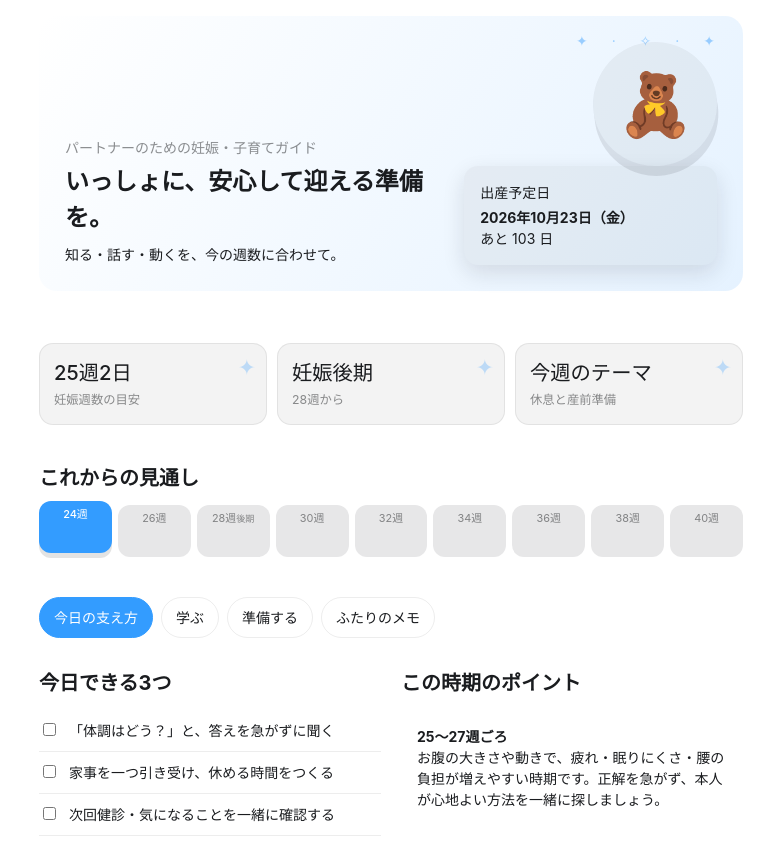
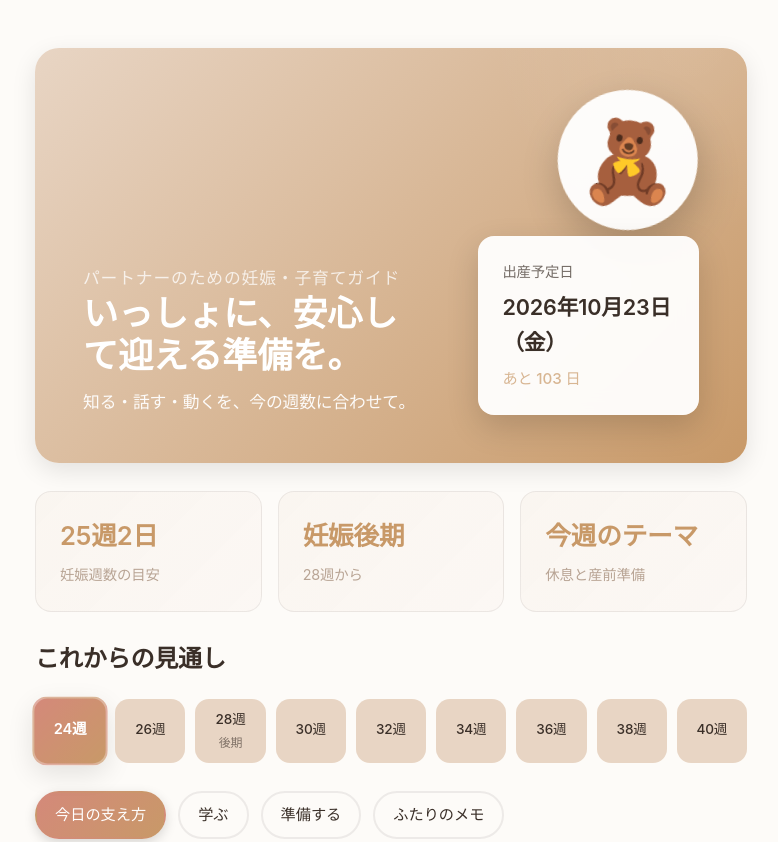
Before and after one commit to kenyahatakeyama/partner-pregnancy-guide, a plain HTML site: page index.html in a window 1280 px wide. Shown: the top 842 px of the page, without its empty margins (249-1027 px from the left). Drawn offline with Linux system fonts and the light colour scheme.

Commit message:
Improve visual design and user experience
- Implement warm earth tone color palette (warm brown, coral, beige)
- Increase typography hierarchy (h1: 2.2rem, h2: 1.5rem)
- Add smooth animations (hover effects, fade-in, floating)
- Enhance card styling with gradients and improved shadows
- Increase spacing and padding for better readability
- Improve button and tab styling with gradient backgrounds
- Optimize hover states with transform and shadow effects
- Add animation for week track cards
- Improve overall visual polish and cohesiveness

Co-Authored-By: Claude Haiku 4.5 <noreply@anthropic.com>

```diff
--- a/index.html
+++ b/index.html
@@ -9,246 +9,520 @@
   <style>
     :root {
       color-scheme: light dark;
-      background-color: var(--background) !important;
-      --background: light-dark(rgb(255 255 255), rgb(24 24 24));
-      --foreground: light-dark(rgb(26 28 31), rgb(255 255 255));
-      --card: color-mix(in oklab, var(--foreground) 5%, transparent);
-      --card-foreground: var(--foreground);
-      --primary: light-dark(rgb(51 156 255), rgb(131 195 255));
-      --primary-foreground: light-dark(rgb(255 255 255), rgb(13 13 13));
-      --secondary: light-dark(rgb(255 255 255 / 96%), rgb(54 54 54 / 96%));
-      --secondary-foreground: var(--foreground);
-      --muted: color-mix(in srgb, var(--foreground) 10%, transparent);
-      --muted-foreground: light-dark(rgb(26 28 31 / 49.4%), rgb(255 255 255 / 49.8%));
-      --accent: light-dark(rgb(229 242 255), rgb(13 39 63));
-      --accent-foreground: var(--primary);
-      --destructive: light-dark(rgb(226 85 7), rgb(255 133 73));
-      --border: light-dark(rgb(26 28 31 / 8%), rgb(255 255 255 / 8.2%));
-      --input: light-dark(rgb(26 28 31 / 11.8%), color-mix(in oklab, rgb(0 0 0) 10%, transparent));
-      --ring: light-dark(rgb(51 156 255), rgb(131 195 255 / 76%));
-      --font-size-base: 14px;
+
+      --bg-light: #fdfbf8;
+      --bg-dark: #16110d;
+      --fg-light: #3a2f28;
+      --fg-dark: #ede7e0;
+
+      --primary-light: #c89968;
+      --primary-dark: #d9a876;
+      --secondary-light: #e8d5c4;
+      --secondary-dark: #4a3d34;
+      --accent-light: #d4897a;
+      --accent-dark: #e09b8d;
+      --muted-light: #b8a494;
+      --muted-dark: #8a7a6f;
+
+      --border-light: rgba(58, 47, 40, 0.08);
+      --border-dark: rgba(237, 231, 224, 0.12);
+      --input-light: rgba(58, 47, 40, 0.06);
+      --input-dark: rgba(237, 231, 224, 0.08);
+
+      --background: light-dark(var(--bg-light), var(--bg-dark));
+      --foreground: light-dark(var(--fg-light), var(--fg-dark));
+      --primary: light-dark(var(--primary-light), var(--primary-dark));
+      --secondary: light-dark(var(--secondary-light), var(--secondary-dark));
+      --accent: light-dark(var(--accent-light), var(--accent-dark));
+      --muted: light-dark(var(--muted-light), var(--muted-dark));
+      --border: light-dark(var(--border-light), var(--border-dark));
+      --input: light-dark(var(--input-light), var(--input-dark));
+
       --font-sans: -apple-system, system-ui, "Segoe UI", sans-serif;
-      --font-mono: ui-monospace, SFMono-Regular, "SF Mono", Menlo, Consolas, "Liberation Mono", monospace;
-      --font-size-normal: max(11px, var(--font-size-base));
-      --font-size-h1: calc(var(--font-size-normal) * 1.7142857143);
-      --font-size-h2: calc(var(--font-size-normal) * 1.4285714286);
-      --radius-2xl: calc(12.5px * 1.6);
-      --radius-lg: 12.5px;
-      --radius: 12.5px;
-      --shadow-sm: 0 1px 2px -1px rgb(0 0 0 / 8%);
+      --font-size-base: 15px;
+      --font-size-normal: max(13px, var(--font-size-base));
+      --font-size-h1: 2.2rem;
+      --font-size-h2: 1.5rem;
+      --font-size-h3: 1.1rem;
+      --line-height-base: 1.6;
+      --radius-lg: 16px;
+      --shadow-sm: 0 2px 8px rgba(0, 0, 0, 0.06);
+      --shadow-md: 0 8px 24px rgba(0, 0, 0, 0.1);
+    }
+
+    @media (prefers-color-scheme: dark) {
+      :root {
+        --background: var(--bg-dark);
+        --foreground: var(--fg-dark);
+        --primary: var(--primary-dark);
+        --secondary: var(--secondary-dark);
+        --accent: var(--accent-dark);
+        --muted: var(--muted-dark);
+        --border: var(--border-dark);
+        --input: var(--input-dark);
+      }
+    }
+
+    :root[data-theme="light"] {
+      --background: var(--bg-light);
+      --foreground: var(--fg-light);
+      --primary: var(--primary-light);
+      --secondary: var(--secondary-light);
+      --accent: var(--accent-light);
+      --muted: var(--muted-light);
+      --border: var(--border-light);
+      --input: var(--input-light);
+    }
+
+    :root[data-theme="dark"] {
+      --background: var(--bg-dark);
+      --foreground: var(--fg-dark);
+      --primary: var(--primary-dark);
+      --secondary: var(--secondary-dark);
+      --accent: var(--accent-dark);
+      --muted: var(--muted-dark);
+      --border: var(--border-dark);
+      --input: var(--input-dark);
     }
 
     * { box-sizing: border-box; }
-    html, body { margin: 0; }
+    html, body { margin: 0; padding: 0; }
     body {
-      padding: 0;
       color: var(--foreground);
       background: var(--background);
       font-family: var(--font-sans);
       font-size: var(--font-size-normal);
-      line-height: 1.5;
+      line-height: var(--line-height-base);
+      letter-spacing: -0.01em;
     }
 
-    #app { display: flex; flex-direction: column; gap: 12px; width: 100%; max-width: 736px; margin: 0 auto; padding: 1rem; }
+    #app {
+      display: flex;
+      flex-direction: column;
+      gap: 28px;
+      width: 100%;
+      max-width: 760px;
+      margin: 0 auto;
+      padding: 3rem 1.5rem;
+    }
 
     .hero {
       position: relative;
       display: grid;
-      grid-template-columns: 1.35fr 0.9fr;
-      gap: 20px;
+      grid-template-columns: 1.4fr 0.85fr;
+      gap: 32px;
       align-items: end;
-      margin-bottom: 22px;
-      padding: 26px;
-      background: linear-gradient(125deg, var(--secondary), var(--accent));
-      color: var(--secondary-foreground);
-      border-radius: 18px;
+      padding: 48px;
+      background: linear-gradient(135deg, var(--secondary) 0%, var(--primary) 100%);
+      color: #fff;
+      border-radius: 24px;
+      box-shadow: var(--shadow-md);
+      overflow: hidden;
     }
 
-    .hero::after { content: '✦  ·  ✧  ·  ✦'; position: absolute; right: 18px; top: 14px; letter-spacing: 10px; color: var(--primary); opacity: 0.45; }
-    .eyebrow { color: var(--muted-foreground); margin: 0 0 6px; }
-    h1 { margin: 0 0 8px; font-size: var(--font-size-h1); }
-    h2 { margin: 0 0 12px; font-size: var(--font-size-h2); }
+    .hero::before {
+      content: '';
+      position: absolute;
+      top: -50%;
+      right: -20%;
+      width: 400px;
+      height: 400px;
+      background: radial-gradient(circle, rgba(255, 255, 255, 0.1) 0%, transparent 70%);
+      border-radius: 50%;
+      pointer-events: none;
+    }
+
+    .eyebrow {
+      position: relative;
+      z-index: 1;
+      color: rgba(255, 255, 255, 0.8);
+      margin: 0 0 12px;
+      font-size: 0.9rem;
+      letter-spacing: 0.05em;
+      text-transform: uppercase;
+    }
+
+    h1 {
+      position: relative;
+      z-index: 1;
+      margin: 0 0 12px;
+      font-size: var(--font-size-h1);
+      font-weight: 600;
+      line-height: 1.2;
+      text-wrap: balance;
+    }
+
+    .hero > div:first-child p {
+      position: relative;
+      z-index: 1;
+      margin: 0;
+      font-size: 1.05rem;
+      opacity: 0.95;
+    }
+
+    h2 {
+      margin: 0 0 20px;
+      font-size: var(--font-size-h2);
+      font-weight: 600;
+      color: var(--foreground);
+    }
+
+    h3 {
+      margin: 0 0 12px;
+      font-size: var(--font-size-h3);
+      font-weight: 600;
+      color: var(--foreground);
+    }
+
     p { margin: 0; }
 
     .due {
       position: relative;
-      z-index: 1;
-      padding: 16px;
-      background: var(--card);
-      color: var(--card-foreground);
-      border-radius: 14px;
-      box-shadow: 0 8px 22px color-mix(in srgb, var(--foreground) 12%, transparent);
+      z-index: 2;
+      padding: 24px;
+      background: rgba(255, 255, 255, 0.95);
+      color: var(--fg-light);
+      border-radius: 16px;
+      box-shadow: 0 12px 32px rgba(0, 0, 0, 0.15);
+      backdrop-filter: blur(10px);
     }
 
-    .due strong { display: block; margin-top: 4px; }
-    .stats { display: grid; grid-template-columns: repeat(3, 1fr); gap: 10px; margin: 18px 0 26px; }
+    .due span { font-size: 0.9rem; opacity: 0.7; }
+    .due strong { display: block; margin-top: 6px; font-size: 1.35rem; font-weight: 600; }
+    .due #countdown { display: block; margin-top: 8px; font-size: 0.95rem; color: var(--primary-light); font-weight: 500; }
+
+    .stats {
+      display: grid;
+      grid-template-columns: repeat(3, 1fr);
+      gap: 16px;
+      margin: 0;
+    }
+
     .stat {
       position: relative;
-      padding: 14px;
-      background: var(--card);
-      color: var(--card-foreground);
+      padding: 24px;
+      background: linear-gradient(135deg, rgba(200, 153, 104, 0.05) 0%, rgba(212, 137, 122, 0.03) 100%);
       border: 1px solid var(--border);
-      border-radius: 14px;
+      border-radius: 16px;
+      transition: all 0.3s ease;
     }
 
-    .stat::after { content: '✦'; position: absolute; right: 10px; top: 7px; color: var(--primary); opacity: 0.28; font-size: 1.55em; }
-    .stat b { display: block; font-size: 1.45em; font-weight: 500; }
-    .stat span { color: var(--muted-foreground); font-size: 0.88em; }
+    .stat:hover {
+      transform: translateY(-4px);
+      border-color: var(--primary);
+      box-shadow: var(--shadow-md);
+    }
+
+    .stat b {
+      display: block;
+      font-size: 1.6rem;
+      font-weight: 600;
+      color: var(--primary);
+      margin-bottom: 6px;
+    }
+
+    .stat span {
+      color: var(--muted);
+      font-size: 0.9rem;
+    }
 
     .week-track {
       display: grid;
       grid-template-columns: repeat(9, 1fr);
-      gap: 6px;
-      margin: 10px 0 28px;
+      gap: 10px;
+      margin: 0;
     }
 
     .week {
-      min-height: 52px;
-      padding: 5px 3px;
-      background: var(--muted);
-      color: var(--muted-foreground);
+      position: relative;
+      min-height: 64px;
+      padding: 8px 4px;
+      display: flex;
+      flex-direction: column;
+      align-items: center;
+      justify-content: center;
+      background: linear-gradient(135deg, var(--secondary) 0%, var(--secondary) 100%);
+      color: var(--foreground);
       text-align: center;
-      border-radius: 12px;
-      font-size: 0.78em;
-      transition: transform 0.2s ease;
+      border-radius: 14px;
+      font-size: 0.85rem;
+      font-weight: 500;
+      transition: all 0.3s cubic-bezier(0.34, 1.56, 0.64, 1);
+      border: 2px solid transparent;
+    }
+
+    .week small {
+      display: block;
+      font-size: 0.75rem;
+      opacity: 0.6;
+      margin-top: 2px;
     }
 
     .week.active {
-      background: var(--primary);
-      color: var(--primary-foreground);
-      font-weight: 500;
-      transform: translateY(-4px);
-      box-shadow: 0 5px 0 color-mix(in srgb, var(--foreground) 12%, transparent);
+      background: linear-gradient(135deg, var(--accent) 0%, var(--primary) 100%);
+      color: white;
+      font-weight: 600;
+      transform: scale(1.08);
+      box-shadow: var(--shadow-md);
+      border-color: rgba(255, 255, 255, 0.3);
     }
 
     .tabs {
       display: flex;
       flex-wrap: wrap;
-      gap: 8px;
-      margin-bottom: 18px;
+      gap: 12px;
+      margin: 0 0 24px;
     }
 
     .tabs button {
       appearance: none;
-      border: 1px solid var(--border);
-      padding: 9px 14px;
+      border: 2px solid var(--border);
+      padding: 10px 18px;
       border-radius: 999px;
       background: transparent;
       color: var(--foreground);
       font: inherit;
+      font-weight: 500;
+      font-size: 0.95rem;
       cursor: pointer;
-      transition: transform 0.15s ease;
+      transition: all 0.3s ease;
     }
 
-    .tabs button:hover { transform: translateY(-2px); }
-    .tabs button[aria-selected="true"] { background: var(--primary); border-color: var(--primary); color: var(--primary-foreground); }
+    .tabs button:hover {
+      border-color: var(--primary);
+      color: var(--primary);
+      transform: translateY(-2px);
+    }
+
+    .tabs button[aria-selected="true"] {
+      background: linear-gradient(135deg, var(--accent) 0%, var(--primary) 100%);
+      border-color: transparent;
+      color: white;
+      box-shadow: 0 4px 12px rgba(0, 0, 0, 0.15);
+    }
 
     .panel { display: none; }
-    .panel.active { display: block; }
+    .panel.active { display: block; animation: fadeIn 0.3s ease; }
 
-    .two-col { display: grid; grid-template-columns: 1fr 1fr; gap: 20px; }
-    .section { margin-bottom: 22px; }
-
-    .checklist { list-style: none; padding: 0; margin: 0; }
-    .checklist li { display: flex; gap: 10px; align-items: flex-start; padding: 10px 0; border-bottom: 1px solid var(--border); }
-    .checklist input[type="checkbox"] { margin-top: 3px; accent-color: var(--primary); }
-    .checklist label { cursor: pointer; }
-    .checklist input:checked + label { color: var(--muted-foreground); text-decoration: line-through; }
-
-    .callout { padding: 16px; background: var(--secondary); color: var(--secondary-foreground); border-radius: 14px; }
-    .warning {
-      padding: 14px;
-      border: 1px solid var(--destructive);
-      border-radius: 14px;
+    @keyframes fadeIn {
+      from { opacity: 0; }
+      to { opacity: 1; }
     }
 
-    .warning strong { color: var(--destructive); }
+    .two-col {
+      display: grid;
+      grid-template-columns: 1fr 1fr;
+      gap: 28px;
+    }
 
-    .learning { display: grid; grid-template-columns: repeat(3, 1fr); gap: 10px; }
+    .section {
+      display: flex;
+      flex-direction: column;
+      gap: 16px;
+    }
+
+    .checklist {
+      list-style: none;
+      padding: 0;
+      margin: 0;
+      display: flex;
+      flex-direction: column;
+      gap: 0;
+    }
+
+    .checklist li {
+      display: flex;
+      gap: 12px;
+      align-items: flex-start;
+      padding: 14px 0;
+      border-bottom: 1px solid var(--border);
+      transition: all 0.2s ease;
+    }
+
+    .checklist li:last-child { border-bottom: none; }
+    .checklist li:hover { padding-left: 4px; }
+
+    .checklist input[type="checkbox"] {
+      margin-top: 4px;
+      width: 20px;
+      height: 20px;
+      accent-color: var(--primary);
+      cursor: pointer;
+      flex-shrink: 0;
+    }
+
+    .checklist label {
+      cursor: pointer;
+      flex: 1;
+    }
+
+    .checklist input:checked + label {
+      color: var(--muted);
+      text-decoration: line-through;
+    }
+
+    .callout {
+      padding: 24px;
+      background: linear-gradient(135deg, var(--secondary) 0%, var(--secondary) 100%);
+      color: var(--foreground);
+      border-radius: 16px;
+      border-left: 4px solid var(--primary);
+    }
+
+    .callout strong {
+      display: block;
+      color: var(--primary);
+      margin-bottom: 8px;
+    }
+
+    .warning {
+      padding: 24px;
+      background: linear-gradient(135deg, rgba(212, 137, 122, 0.08) 0%, rgba(212, 137, 122, 0.04) 100%);
+      border: 2px solid var(--accent);
+      border-radius: 16px;
+    }
+
+    .warning strong { color: var(--accent); }
+
+    .learning {
+      display: grid;
+      grid-template-columns: repeat(3, 1fr);
+      gap: 16px;
+    }
+
     .lesson {
       text-align: left;
-      width: 100%;
-      padding: 16px 14px;
-      border: 1px solid var(--border);
-      border-radius: 14px;
-      background: var(--card);
-      color: var(--card-foreground);
+      padding: 24px;
+      border: 2px solid var(--border);
+      border-radius: 16px;
+      background: linear-gradient(135deg, rgba(200, 153, 104, 0.03) 0%, transparent 100%);
+      color: var(--foreground);
       font: inherit;
       cursor: pointer;
-      transition: transform 0.16s ease, box-shadow 0.16s ease;
+      transition: all 0.3s cubic-bezier(0.34, 1.56, 0.64, 1);
     }
 
     .lesson:hover {
-      background: var(--accent);
-      color: var(--accent-foreground);
-      transform: translateY(-3px) rotate(-0.3deg);
-      box-shadow: 0 8px 18px color-mix(in srgb, var(--foreground) 10%, transparent);
+      transform: translateY(-6px);
+      border-color: var(--primary);
+      box-shadow: var(--shadow-md);
+      background: linear-gradient(135deg, var(--secondary) 0%, var(--secondary) 100%);
     }
 
-    .lesson b { display: block; font-weight: 500; margin-bottom: 5px; }
-    .lesson span { color: var(--muted-foreground); font-size: 0.85em; }
+    .lesson b {
+      display: block;
+      font-weight: 600;
+      margin-bottom: 8px;
+      font-size: 1.05rem;
+      color: var(--primary);
+    }
+
+    .lesson span {
+      color: var(--muted);
+      font-size: 0.9rem;
+    }
 
     .detail {
-      min-height: 150px;
-      padding: 16px;
-      border-left: 3px solid var(--primary);
-      background: var(--muted);
-      border-radius: 0 8px 8px 0;
+      min-height: 140px;
+      padding: 28px;
+      border-left: 5px solid var(--primary);
+      background: linear-gradient(135deg, rgba(200, 153, 104, 0.06) 0%, transparent 100%);
+      border-radius: 12px;
+      animation: slideIn 0.4s ease;
     }
 
-    .detail h3 { margin: 0 0 8px; }
-    .detail ul { margin: 8px 0 0; padding-left: 20px; }
+    @keyframes slideIn {
+      from { opacity: 0; transform: translateX(-20px); }
+      to { opacity: 1; transform: translateX(0); }
+    }
+
+    .detail h3 { margin: 0 0 12px; }
+    .detail ul { margin: 12px 0 0; padding-left: 20px; }
+    .detail li { margin-bottom: 8px; }
 
     .note {
       width: 100%;
-      box-sizing: border-box;
-      min-height: 125px;
-      padding: 12px;
-      border: 1px solid var(--input);
-      border-radius: 8px;
+      min-height: 140px;
+      padding: 16px;
+      border: 2px solid var(--border);
+      border-radius: 12px;
       background: transparent;
       color: var(--foreground);
       font: inherit;
       resize: vertical;
+      transition: all 0.2s ease;
     }
 
-    .note:focus { outline: 2px solid var(--ring); outline-offset: 2px; }
+    .note:focus {
+      outline: none;
+      border-color: var(--primary);
+      box-shadow: 0 0 0 3px rgba(200, 153, 104, 0.1);
+    }
 
-    .save-row { display: flex; justify-content: space-between; align-items: center; margin-top: 8px; color: var(--muted-foreground); font-size: 0.9em; }
+    .save-row {
+      display: flex;
+      justify-content: space-between;
+      align-items: center;
+      margin-top: 12px;
+      color: var(--muted);
+      font-size: 0.9rem;
+    }
+
     .save {
-      border: 0;
-      padding: 8px 12px;
-      border-radius: 8px;
-      background: var(--primary);
-      color: var(--primary-foreground);
+      border: none;
+      padding: 10px 20px;
+      border-radius: 999px;
+      background: linear-gradient(135deg, var(--accent) 0%, var(--primary) 100%);
+      color: white;
       font: inherit;
+      font-weight: 500;
       cursor: pointer;
+      transition: all 0.3s ease;
+    }
+
+    .save:hover {
+      transform: translateY(-2px);
+      box-shadow: 0 6px 16px rgba(0, 0, 0, 0.15);
     }
 
     .hero-art {
       position: relative;
-      z-index: 1;
+      z-index: 2;
       justify-self: end;
       display: grid;
       place-items: center;
-      width: 124px;
-      height: 124px;
+      width: 140px;
+      height: 140px;
       border-radius: 50%;
-      background: var(--card);
-      color: var(--card-foreground);
-      box-shadow: 0 10px 0 color-mix(in srgb, var(--foreground) 10%, transparent);
-      font-size: 4.4em;
-      transform: rotate(-8deg);
+      background: rgba(255, 255, 255, 0.95);
+      box-shadow: 0 16px 40px rgba(0, 0, 0, 0.2);
+      font-size: 5rem;
+      transform: rotate(-12deg) scale(1);
+      animation: float 3s ease-in-out infinite;
     }
 
-    .hero-art span { transform: rotate(8deg); }
+    @keyframes float {
+      0%, 100% { transform: rotate(-12deg) translateY(0px); }
+      50% { transform: rotate(-12deg) translateY(-8px); }
+    }
+
+    .hero-art span { transform: rotate(12deg); display: block; }
     .spark { display: inline-block; color: var(--primary); margin-right: 6px; }
 
     @media (max-width: 600px) {
-      .hero, .two-col { grid-template-columns: 1fr; }
+      #app { gap: 20px; padding: 2rem 1rem; }
+      .hero {
+        grid-template-columns: 1fr;
+        gap: 24px;
+        padding: 32px;
+      }
+      .hero-art { justify-self: center; }
+      .two-col { grid-template-columns: 1fr; gap: 20px; }
       .learning { grid-template-columns: 1fr; }
-      .stats { grid-template-columns: 1fr 1fr 1fr; }
+      .stats { grid-template-columns: 1fr; }
       .week-track { grid-template-columns: repeat(5, 1fr); }
+      .tabs { gap: 8px; }
+      .tabs button { padding: 8px 14px; font-size: 0.9rem; }
     }
   </style>
 </head>
```
